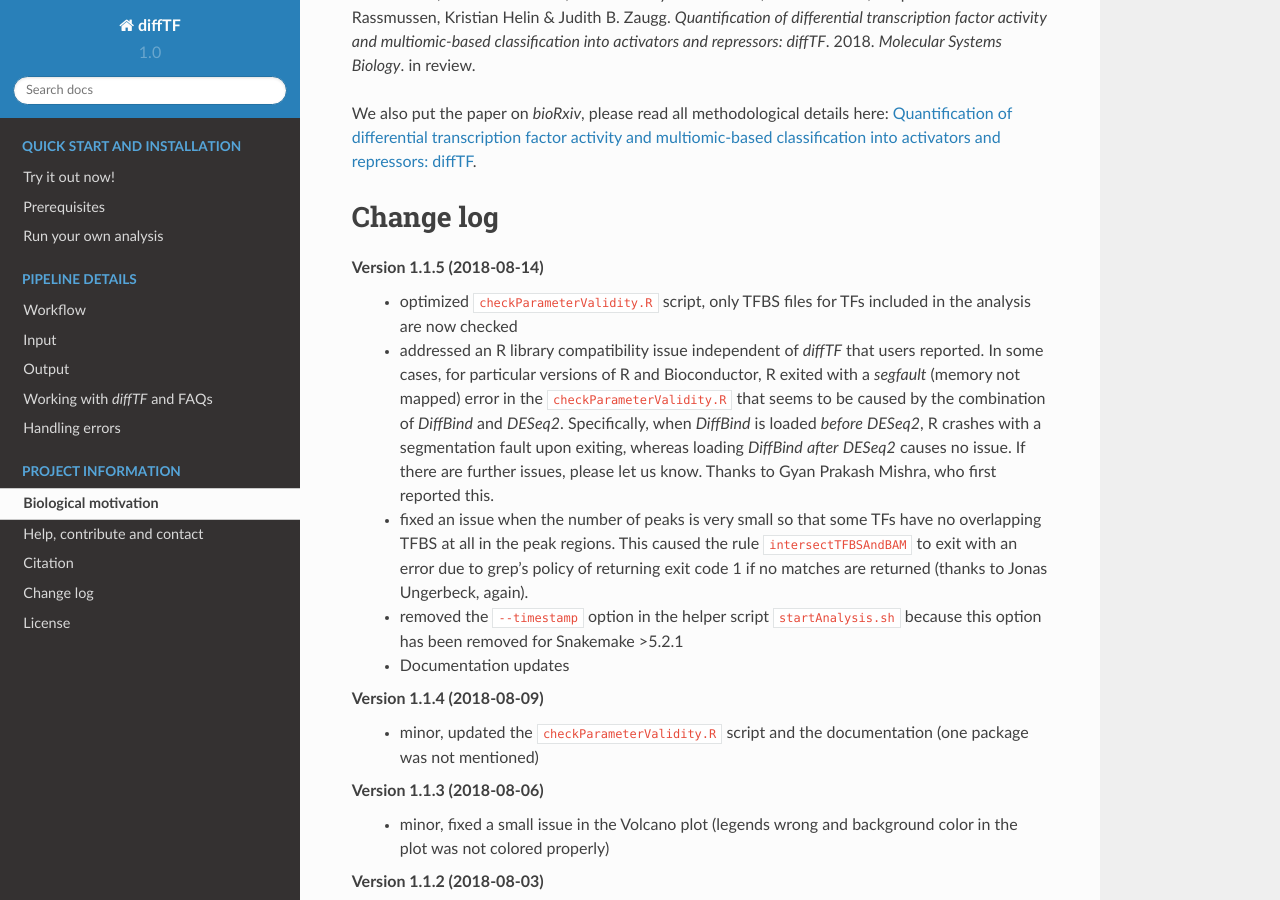
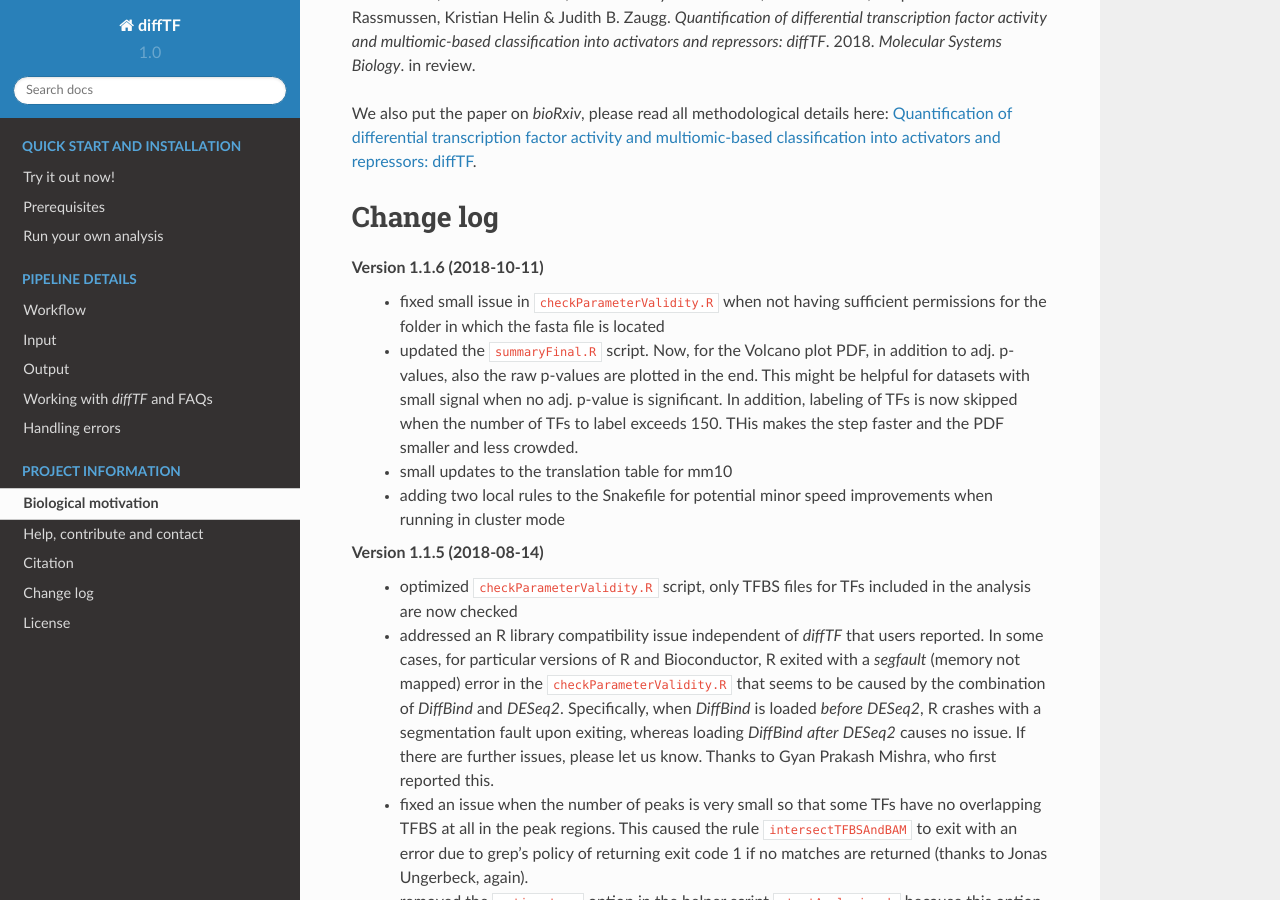
Before and after one commit to jfallmann/diffTF_Fork, a Sphinx documentation site: the page built from docs/projectInfo.rst, in a window 1280 px wide and 900 px high, scrolled down 876 px. Built offline with Sphinx 7.4.7 and the Read the Docs theme 2.0.0, drawn with Linux system fonts in a browser that asks for light colours.

```diff
--- a/docs/projectInfo.rst
+++ b/docs/projectInfo.rst
@@ -30,6 +30,12 @@ We also put the paper on *bioRxiv*, please read all methodological details here:
 
 Change log
 ============================
+
+Version 1.1.6 (2018-10-11)
+    - fixed small issue in ``checkParameterValidity.R`` when not having sufficient permissions for the folder in which the fasta file is located
+    - updated the ``summaryFinal.R`` script. Now, for the Volcano plot PDF, in addition to adj. p-values, also the raw p-values are plotted in the end. This might be helpful for datasets with small signal when no adj. p-value is significant. In addition, labeling of TFs is now skipped when the number of TFs to label exceeds 150. THis makes the step faster and the PDF smaller and less crowded.
+    - small updates to the translation table for mm10
+    - adding two local rules to the Snakefile for potential minor speed improvements when running in cluster mode
 
 Version 1.1.5 (2018-08-14)
     - optimized ``checkParameterValidity.R`` script, only TFBS files for TFs included in the analysis are now checked
```
Also changed, not shown: 7 other files.
